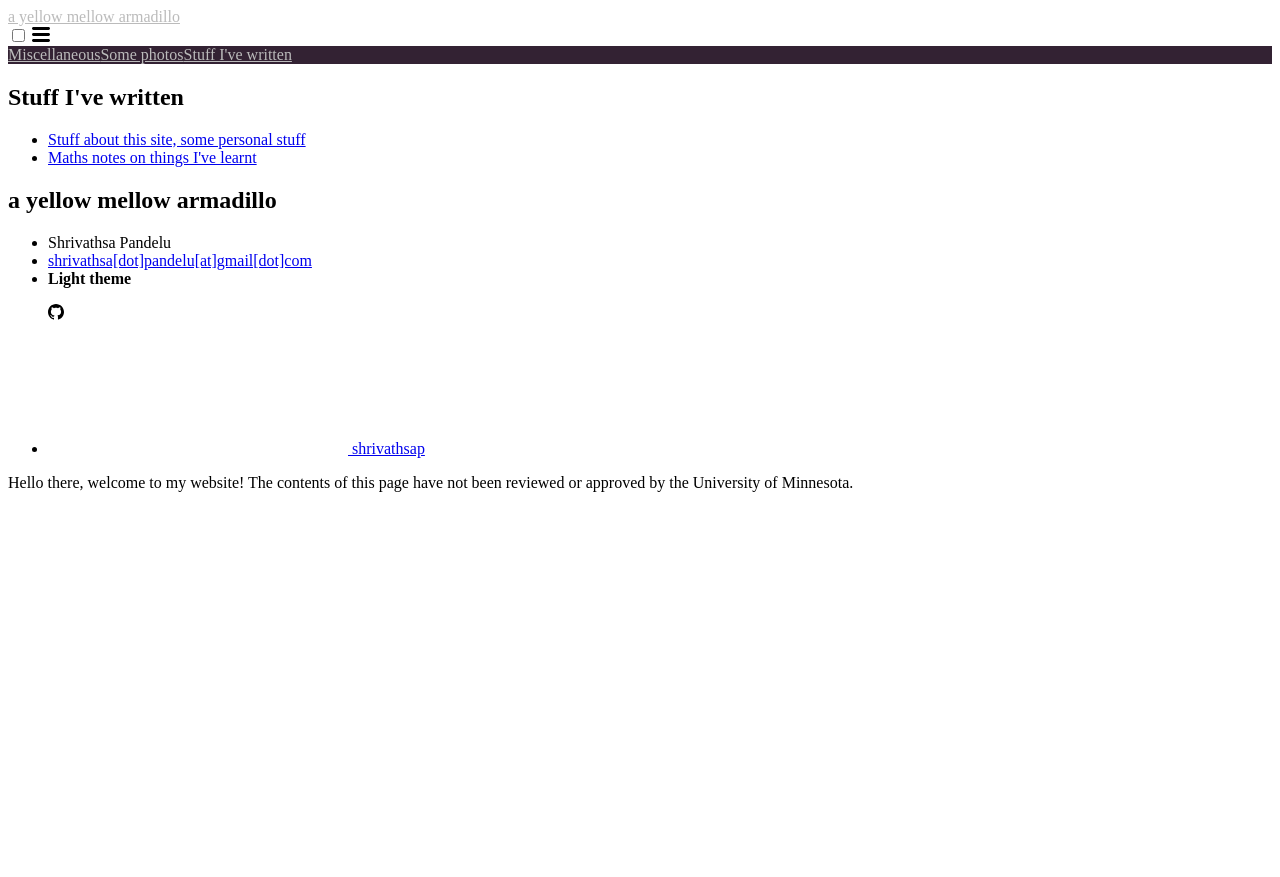
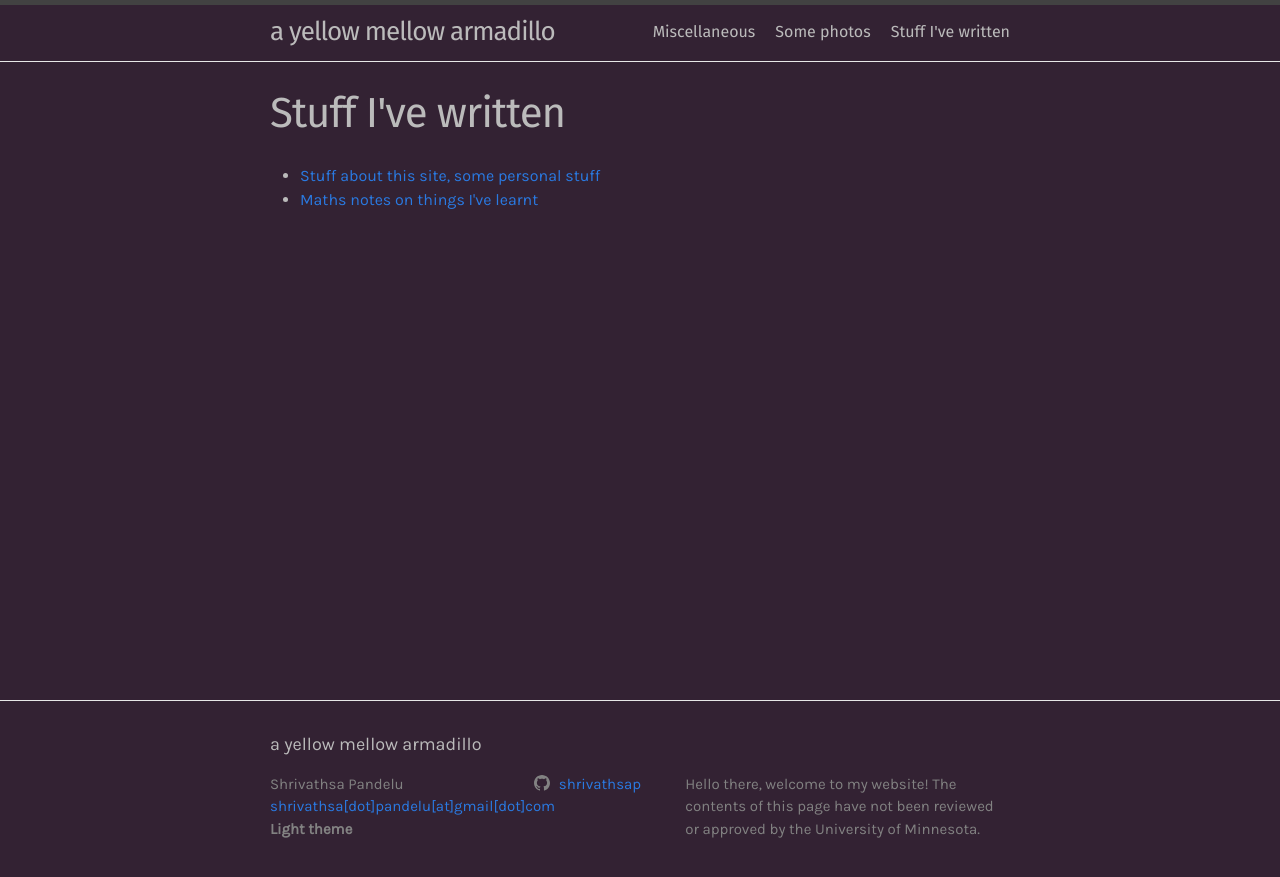
Before and after one commit to shrivathsap/shrivathsap.github.io, a Jekyll site: the page built from writings.html, in a window 1280 px wide. Shown: the top 877 px of the page. Built offline with Jekyll 4.4.1, drawn with Linux system fonts in a browser that asks for light colours.

Commit message:
testing 456

```diff
--- a/_includes/head.html
+++ b/_includes/head.html
@@ -5,7 +5,7 @@
 
 
   <!-- <link rel="stylesheet" href="{{ "/assets/main.scss" | relative_url }}"> -->
-  <link rel="stylesheet" href="{{ "/assets/main.scss" | relative_url }}">
+  <link rel="stylesheet" href="{{ "./assets/main.css" | relative_url }}">
   <link rel="shortcut icon" type="image/png" href="favicon.png">
   <script src="/scripts/toggle.js" charset="utf-8"></script>
   {%- feed_meta -%}
```
